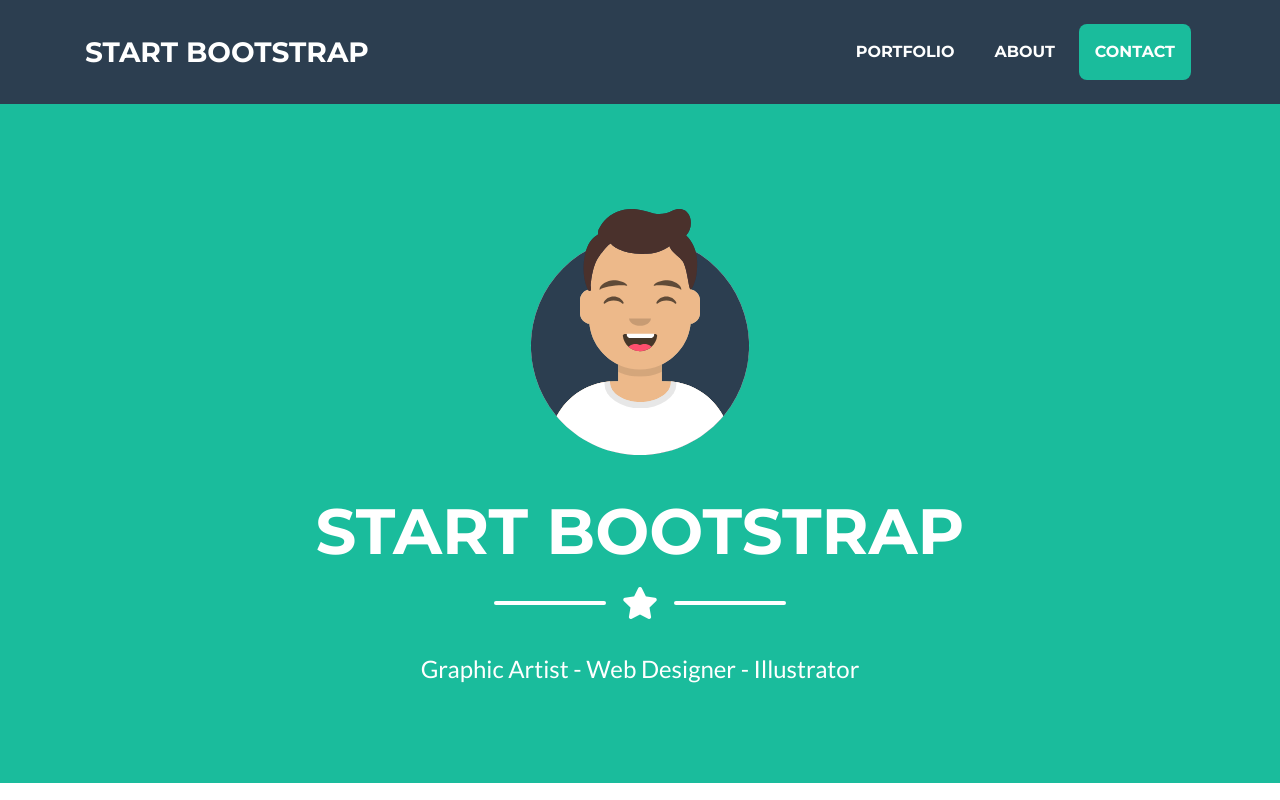
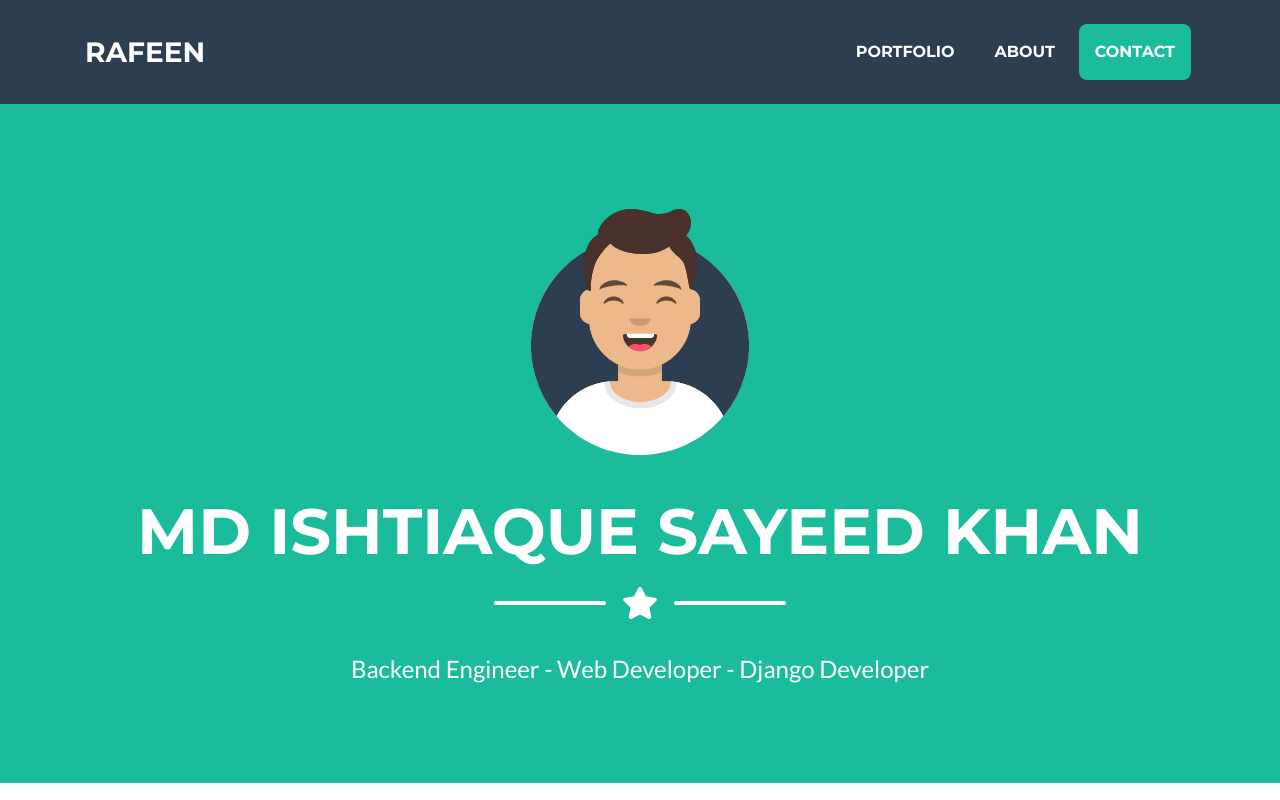
Before and after one commit to Rafeen/rafeen.github.io, a website with bundled scripts: page index.html in a window 1280 px wide. Shown: the top 800 px of the page. Built offline with nearby package versions, Linux system fonts and the light colour scheme.

Commit message:
added name and designation

```diff
--- a/index.html
+++ b/index.html
@@ -8,7 +8,7 @@
   <meta name="description" content="">
   <meta name="author" content="">
 
-  <title>Freelancer - Start Bootstrap Theme</title>
+  <title>Rafeen Portfolio</title>
 
   <!-- Custom fonts for this theme -->
   <link href="vendor/fontawesome-free/css/all.min.css" rel="stylesheet" type="text/css">
@@ -25,7 +25,7 @@
   <!-- Navigation -->
   <nav class="navbar navbar-expand-lg bg-secondary text-uppercase fixed-top" id="mainNav">
     <div class="container">
-      <a class="navbar-brand js-scroll-trigger" href="#page-top">Start Bootstrap</a>
+      <a class="navbar-brand js-scroll-trigger" href="#page-top">Rafeen</a>
       <button class="navbar-toggler navbar-toggler-right text-uppercase font-weight-bold bg-primary text-white rounded" type="button" data-toggle="collapse" data-target="#navbarResponsive" aria-controls="navbarResponsive" aria-expanded="false" aria-label="Toggle navigation">
         Menu
         <i class="fas fa-bars"></i>
@@ -54,7 +54,7 @@
       <img class="masthead-avatar mb-5" src="img/avataaars.svg" alt="">
 
       <!-- Masthead Heading -->
-      <h1 class="masthead-heading text-uppercase mb-0">Start Bootstrap</h1>
+      <h1 class="masthead-heading text-uppercase mb-0">MD Ishtiaque Sayeed Khan</h1>
 
       <!-- Icon Divider -->
       <div class="divider-custom divider-light">
@@ -66,7 +66,7 @@
       </div>
 
       <!-- Masthead Subheading -->
-      <p class="masthead-subheading font-weight-light mb-0">Graphic Artist - Web Designer - Illustrator</p>
+      <p class="masthead-subheading font-weight-light mb-0">Backend Engineer - Web Developer - Django Developer</p>
 
     </div>
   </header>
```
